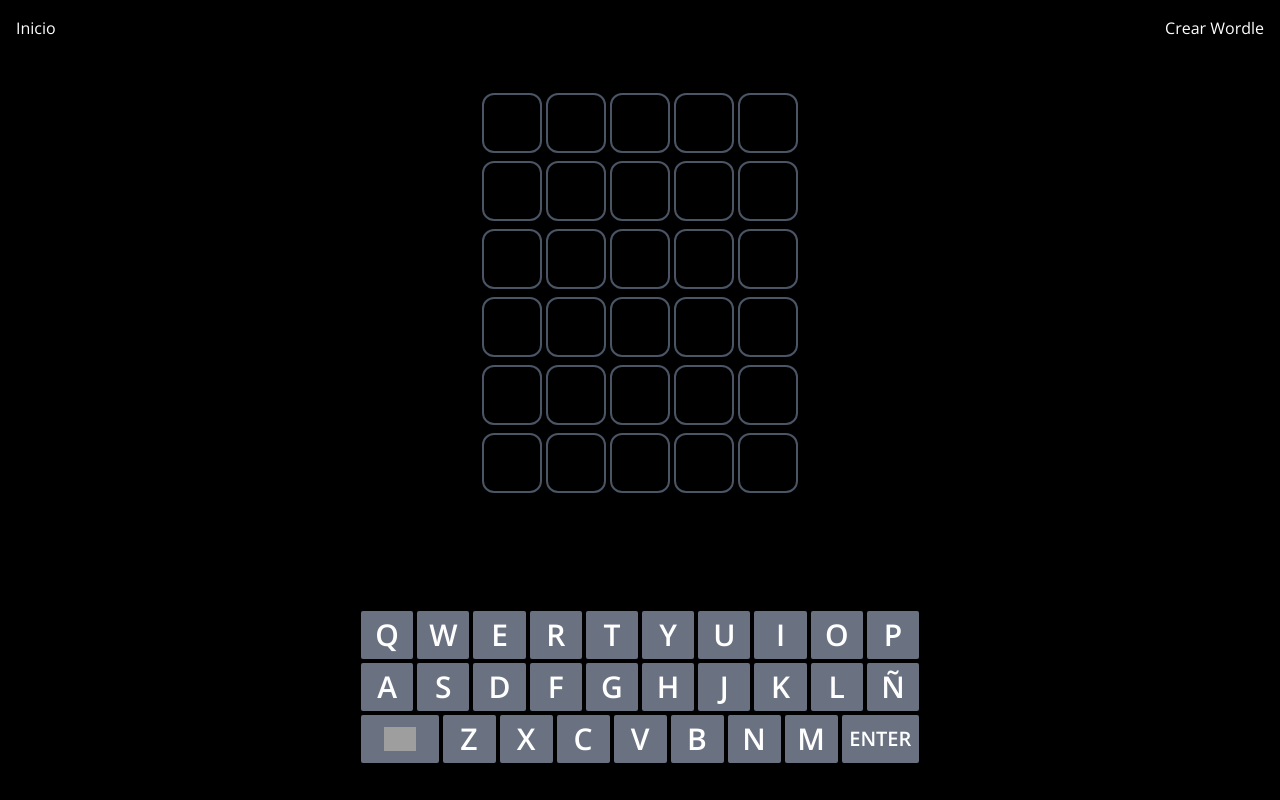
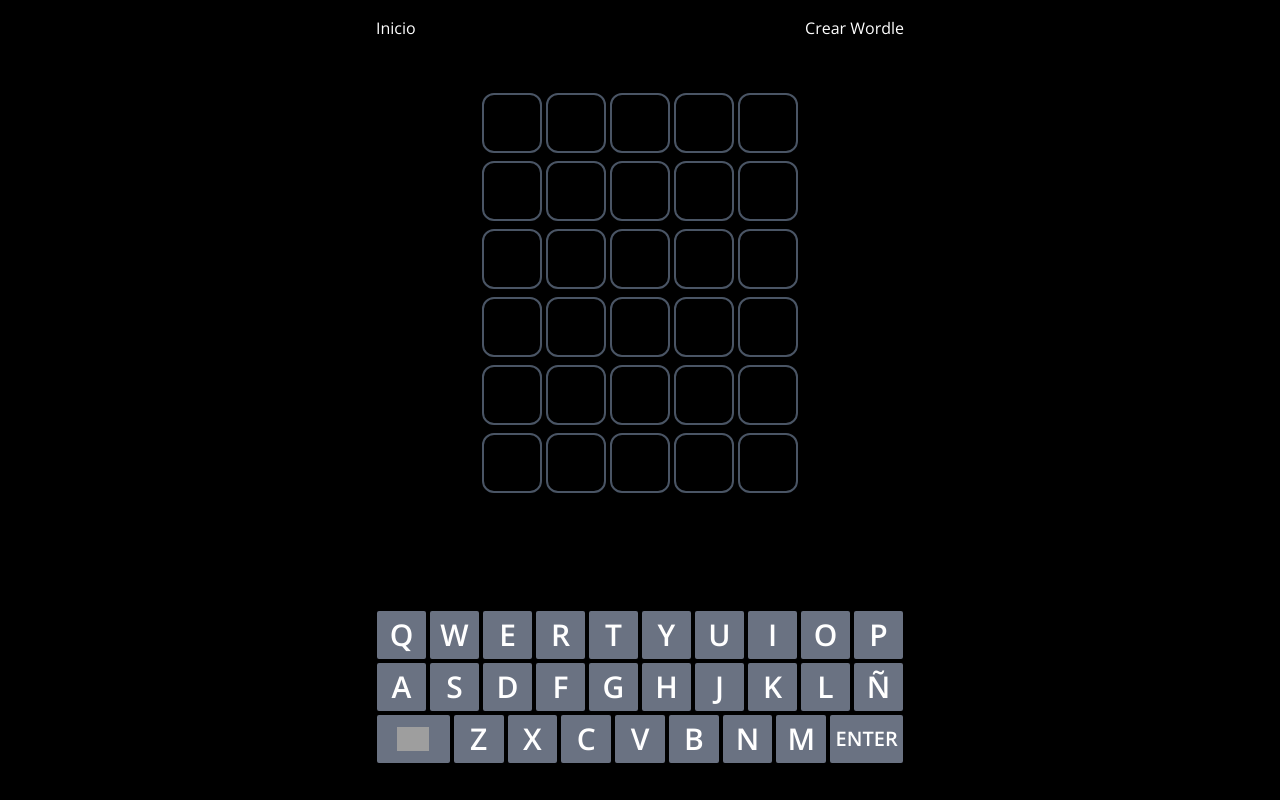
Before and after one commit to NicolashhOcampo/Wordle, a React (Vite) app: page / in a window 1280 px wide. Built offline with nearby package versions, Linux system fonts and the light colour scheme; no server answers; grey boxes are pictures that could not be loaded.

Commit message:
style: update layout styles for consistency and responsiveness

```diff
--- a/src/components/Layout.tsx
+++ b/src/components/Layout.tsx
@@ -3,7 +3,7 @@ import { Link, Outlet } from "react-router";
 
 export default function Layout() {
   return (
-    <div className="h-full flex flex-col">
+    <div className="max-w-140 m-auto h-full flex flex-col">
       {/* Navbar común */}
       <nav className="w-full justify-between text-white p-4 m-auto flex gap-4">
         <Link to="/" className="hover:underline">Inicio</Link>
--- a/src/components/PlayWordle.tsx
+++ b/src/components/PlayWordle.tsx
@@ -122,7 +122,7 @@ export const PlayWordle = ({ wordle }: { wordle: Wordle }) => {
     }
     return (
         <>
-            <div className="max-w-140 h-full py-5 mx-auto border flex flex-col justify-between items-center">
+            <div className="w-full h-full m-auto py-5 mx-auto border flex flex-col justify-between items-center">
 
                 <section className="w-full flex flex-col gap-2">
                     {words.map((word, index) => (
```
